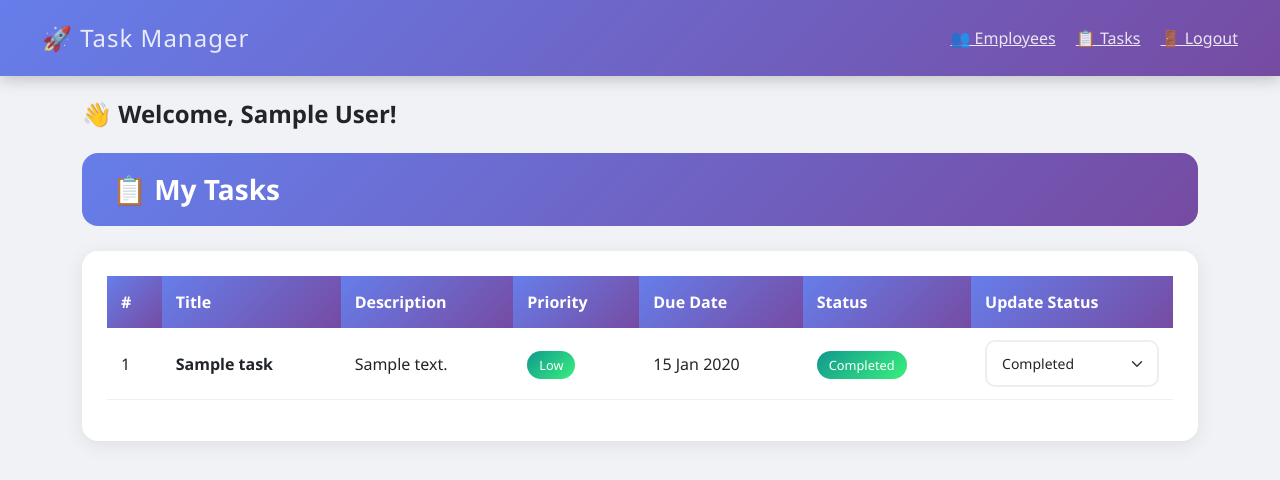
After one commit to dakshverma006/Employee-task-manager, a Flask app: template app/templates/employee_dashboard.html in a window 1280 px wide. The commit adds this page. Shown: the top 480 px of the page. Run offline with Flask 3, Linux system fonts and the light colour scheme; the template is opened without the code that fills it: values that come from a table or form of the project are taken from there, others are empty; a user stored in the database is signed in; tables that the repository leaves empty hold one stand-in row (values such as "Sample post").

Commit message:
feat: add employee login and personal task dashboard

```diff
--- /dev/null
+++ b/app/templates/employee_dashboard.html
@@ -0,0 +1,68 @@
+{% extends "base.html" %}
+
+{% block content %}
+<div class="container mt-4">
+    <h4 class="mb-4 fw-bold">👋 Welcome, {{ current_user.name }}!</h4>
+
+    <div class="page-header">
+        <h3>📋 My Tasks</h3>
+    </div>
+
+    <div class="table-card">
+        <table class="table table-hover">
+            <thead>
+                <tr>
+                    <th>#</th>
+                    <th>Title</th>
+                    <th>Description</th>
+                    <th>Priority</th>
+                    <th>Due Date</th>
+                    <th>Status</th>
+                    <th>Update Status</th>
+                </tr>
+            </thead>
+            <tbody>
+                {% for task in my_tasks %}
+                <tr>
+                    <td>{{ loop.index }}</td>
+                    <td><strong>{{ task.title }}</strong></td>
+                    <td>{{ task.description or '-' }}</td>
+                    <td>
+                        {% if task.priority == 'High' %}
+                            <span class="badge-high">High</span>
+                        {% elif task.priority == 'Medium' %}
+                            <span class="badge-medium">Medium</span>
+                        {% else %}
+                            <span class="badge-low">Low</span>
+                        {% endif %}
+                    </td>
+                    <td>{{ task.due_date.strftime('%d %b %Y') if task.due_date else '-' }}</td>
+                    <td>
+                        {% if task.status == 'Pending' %}
+                            <span class="badge-pending">Pending</span>
+                        {% elif task.status == 'In Progress' %}
+                            <span class="badge-progress">In Progress</span>
+                        {% else %}
+                            <span class="badge-done">Completed</span>
+                        {% endif %}
+                    </td>
+                    <td>
+                        <form method="POST" action="/tasks/status/{{ task.id }}">
+                            <select name="status" class="form-select form-select-sm" onchange="this.form.submit()">
+                                <option {% if task.status == 'Pending' %}selected{% endif %}>Pending</option>
+                                <option {% if task.status == 'In Progress' %}selected{% endif %}>In Progress</option>
+                                <option {% if task.status == 'Completed' %}selected{% endif %}>Completed</option>
+                            </select>
+                        </form>
+                    </td>
+                </tr>
+                {% else %}
+                <tr>
+                    <td colspan="7" class="text-center text-muted">No tasks assigned yet</td>
+                </tr>
+                {% endfor %}
+            </tbody>
+        </table>
+    </div>
+</div>
+{% endblock %}
--- a/app/templates/employees/add.html
+++ b/app/templates/employees/add.html
@@ -14,6 +14,10 @@
                     <div class="mb-3">
                         <label class="form-label">Email</label>
                         <input type="email" name="email" class="form-control" required>
+                    </div>
+                    <div class="mb-3">
+                        <label class="form-label">Password</label>
+                        <input type="password" name="password" class="form-control" required>
                     </div>
                     <div class="mb-3">
                         <label class="form-label">Phone</label>
```
Also changed, not shown: app/routes/dashboard.py (+20 -16 lines), app/routes/employees.py (+16 -3 lines).
